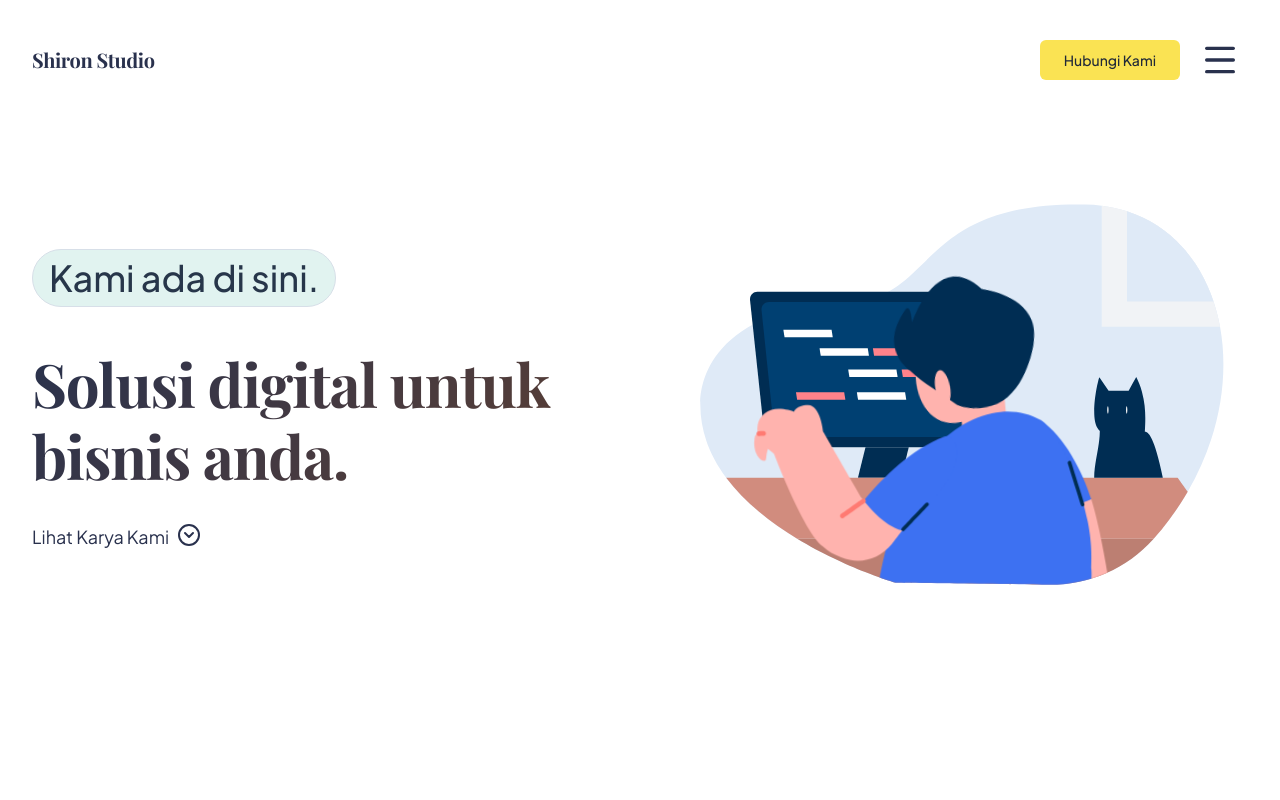
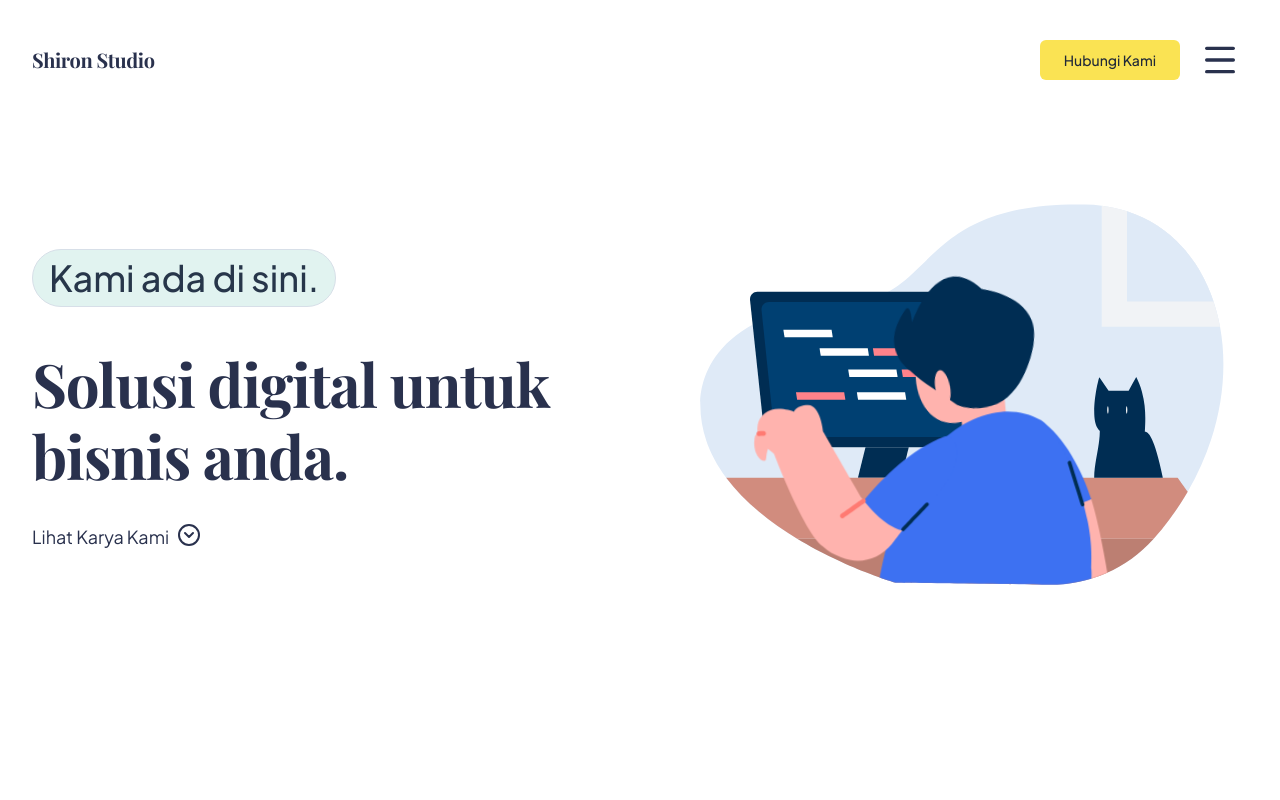
Before and after one commit to shironxn/shironstudio, a Next.js app: page / in a window 1280 px wide. Shown: the top 800 px of the page. Built offline with nearby package versions, Linux system fonts and the light colour scheme; a web font is replaced by a local one.

Commit message:
chore: update h1 style

```diff
--- a/src/app/globals.css
+++ b/src/app/globals.css
@@ -108,14 +108,6 @@
 
   h1 {
     @apply text-4xl md:text-5xl lg:text-6xl;
-    background: linear-gradient(
-      135deg,
-      var(--foreground) 0%,
-      oklch(0.4 0.05 45) 100%
-    );
-    -webkit-background-clip: text;
-    -webkit-text-fill-color: transparent;
-    background-clip: text;
   }
 
   h2 {
```
